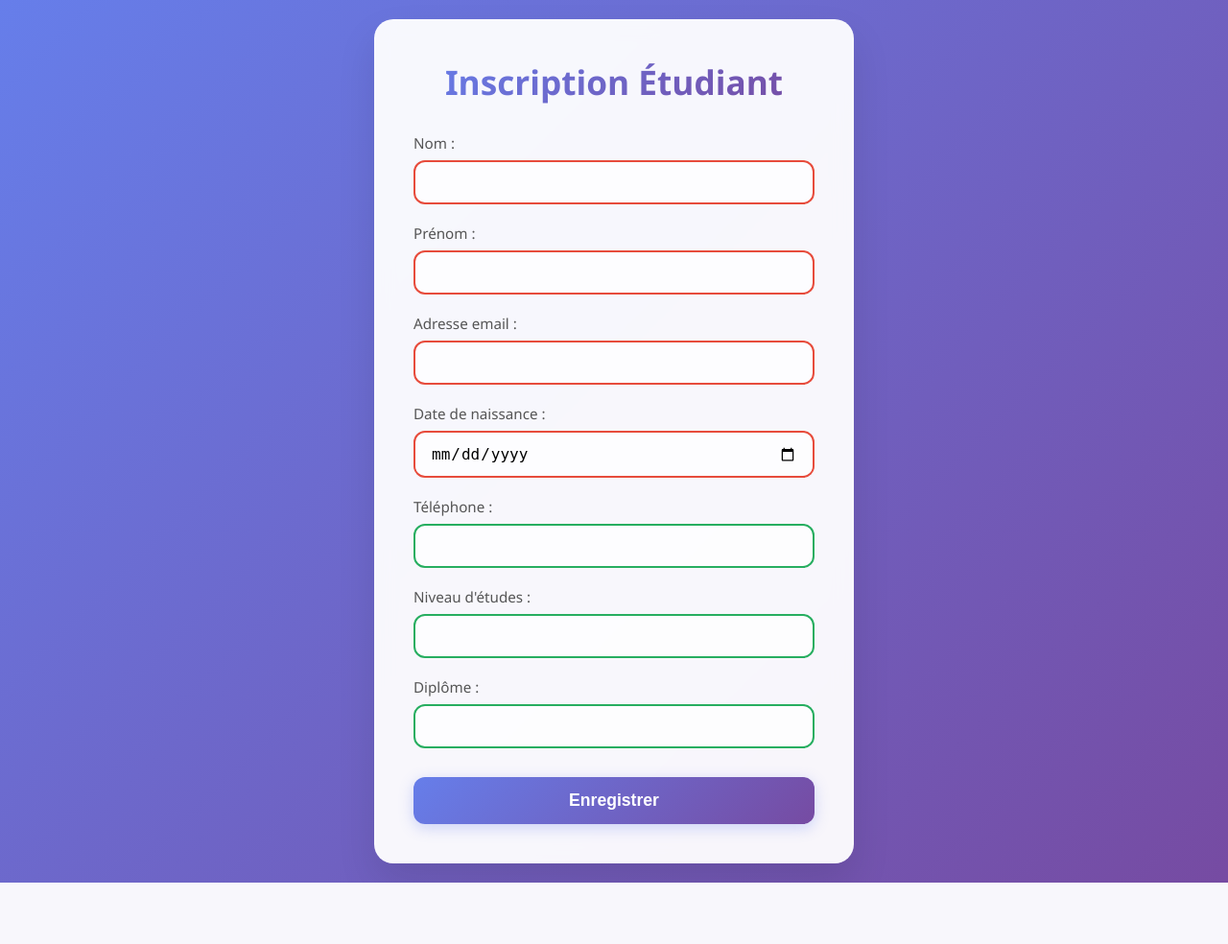
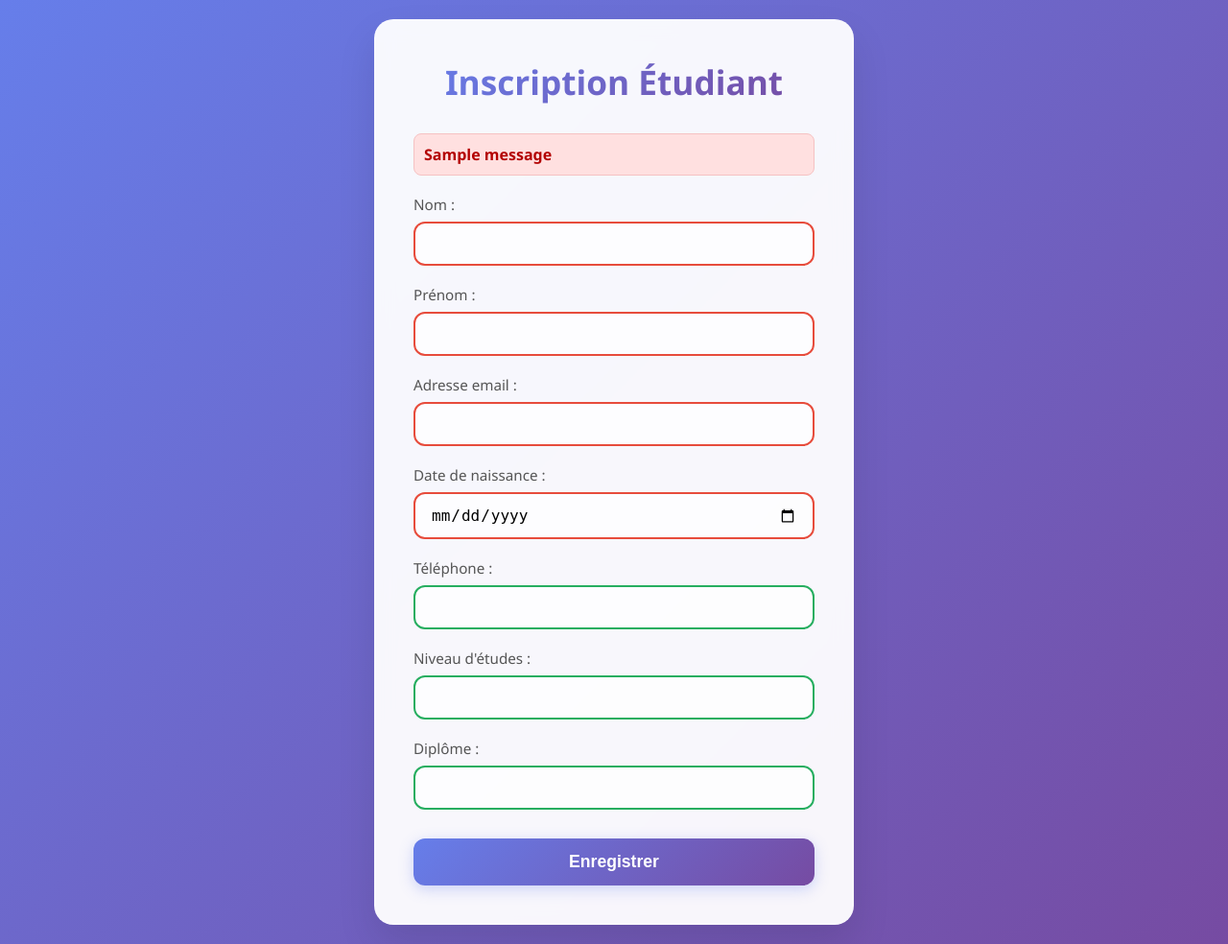
Before and after one commit to RemiVander/bdd_centre_de_formation, a Flask app: page /register_student in a window 1280 px wide. Shown: the whole page at 96% size. Before the commit the page ends 920 px from the top, so only its background shows below. Run offline with Flask 3, Linux system fonts and the light colour scheme; one stand-in notice (Sample message) is shown.

Commit message:
final fixes

```diff
--- a/app/models/student.py
+++ b/app/models/student.py
@@ -42,8 +42,8 @@ class Student(User, table=True):
             Student: L'instance de Student validée.
 
         Raises:
-            ValueError: Si l'étudiant est mineur, c'est-à-dire né après le 1er juin 2009.
+            ValueError: Si l'étudiant est mineur, c'est-à-dire agé de plus de 16 ans.
         """
-        if self.birth_date >= date(2009,6,1):
+        if self.birth_date > date.today().replace(year=date.today().year - 16):
             raise ValueError("student is underage")
         return self
--- a/app/models/user.py
+++ b/app/models/user.py
@@ -27,6 +27,6 @@ class User(SQLModel, table=False):
     name: str = Field(max_length=50)
     surname: str = Field(max_length=50)
     email: EmailStr
-    creation_date: datetime = Field(default_factory=datetime.utcnow)
+    creation_date: datetime = Field(default_factory=datetime.now)
     is_active: bool = Field(default=True)
     role: str
--- a/app/routes/registration_routes.py
+++ b/app/routes/registration_routes.py
@@ -99,14 +99,21 @@ def register_student():
     level_degree = request.form.get("level_degree")
     diploma = request.form.get("diploma")
 
+    birth_date_obj = date.fromisoformat(birth_date)
+    today = date.today()
+    age = today.year - birth_date_obj.year - ((today.month, today.day) < (birth_date_obj.month, birth_date_obj.day))
+
+    if age < 16:
+        flash("L'étudiant doit avoir au moins 16 ans pour s'inscrire.")
+        return redirect("/register_student")
+
     with Session(engine) as session:
         if session.exec(select(Student).where(Student.email == email)).first():
             flash("Un utilisateur avec cet email existe déjà.")
-            return redirect("/error_user_exist")
 
         student = Student(
             name=name, surname=surname, email=email, role="student",
-            birth_date=date.fromisoformat(birth_date), telephone=telephone,
+            birth_date=birth_date_obj, telephone=telephone,
             level_degree=level_degree, diploma=diploma, is_active=True
         )
         session.add(student)
--- a/app/static/css/register.css
+++ b/app/static/css/register.css
@@ -134,3 +134,17 @@ input:invalid {
 input:valid {
     border-color: #27ae60;
 }
+
+.flash-messages {
+    margin-bottom: 20px;
+    background-color: #ffe0e0;
+    border: 1px solid #f5c2c2;
+    border-radius: 8px;
+    padding: 10px;
+}
+
+.flash-message {
+    color: #b30000;
+    font-weight: bold;
+    margin: 0;
+}
--- a/app/templates/register_student.html
+++ b/app/templates/register_student.html
@@ -9,6 +9,16 @@
 <body>
   <div class="container">
     <h1>Inscription Étudiant</h1>
+    {% with messages = get_flashed_messages() %}
+      {% if messages %}
+        <div class="flash-messages">
+          {% for message in messages %}
+            <p class="flash-message">{{ message }}</p>
+          {% endfor %}
+        </div>
+      {% endif %}
+    {% endwith %}
+
     <form action="/register_student" method="POST">
       <div class="form-group">
         <label for="name">Nom :</label>
```
Lines whose indentation alone changed are shown as unchanged.
